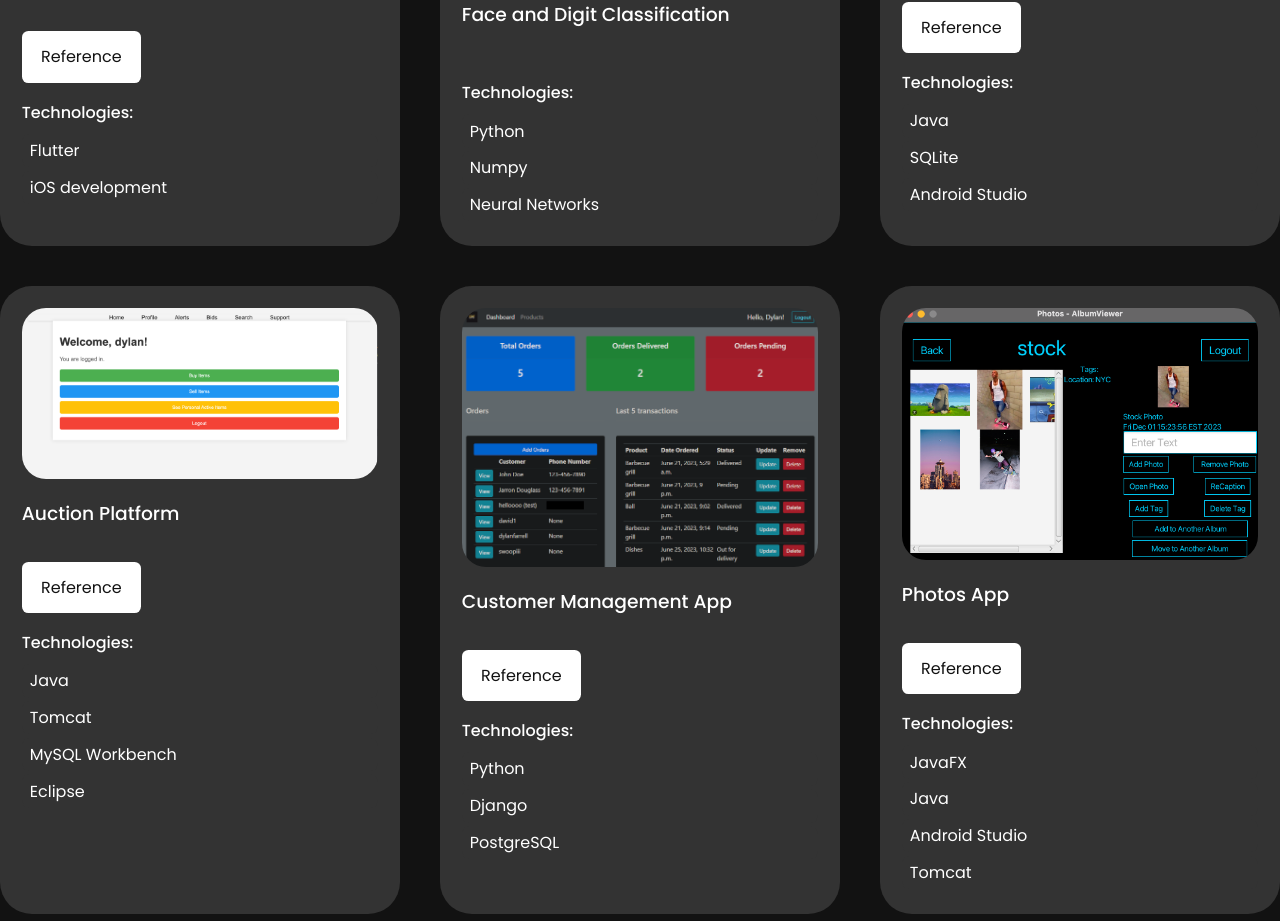
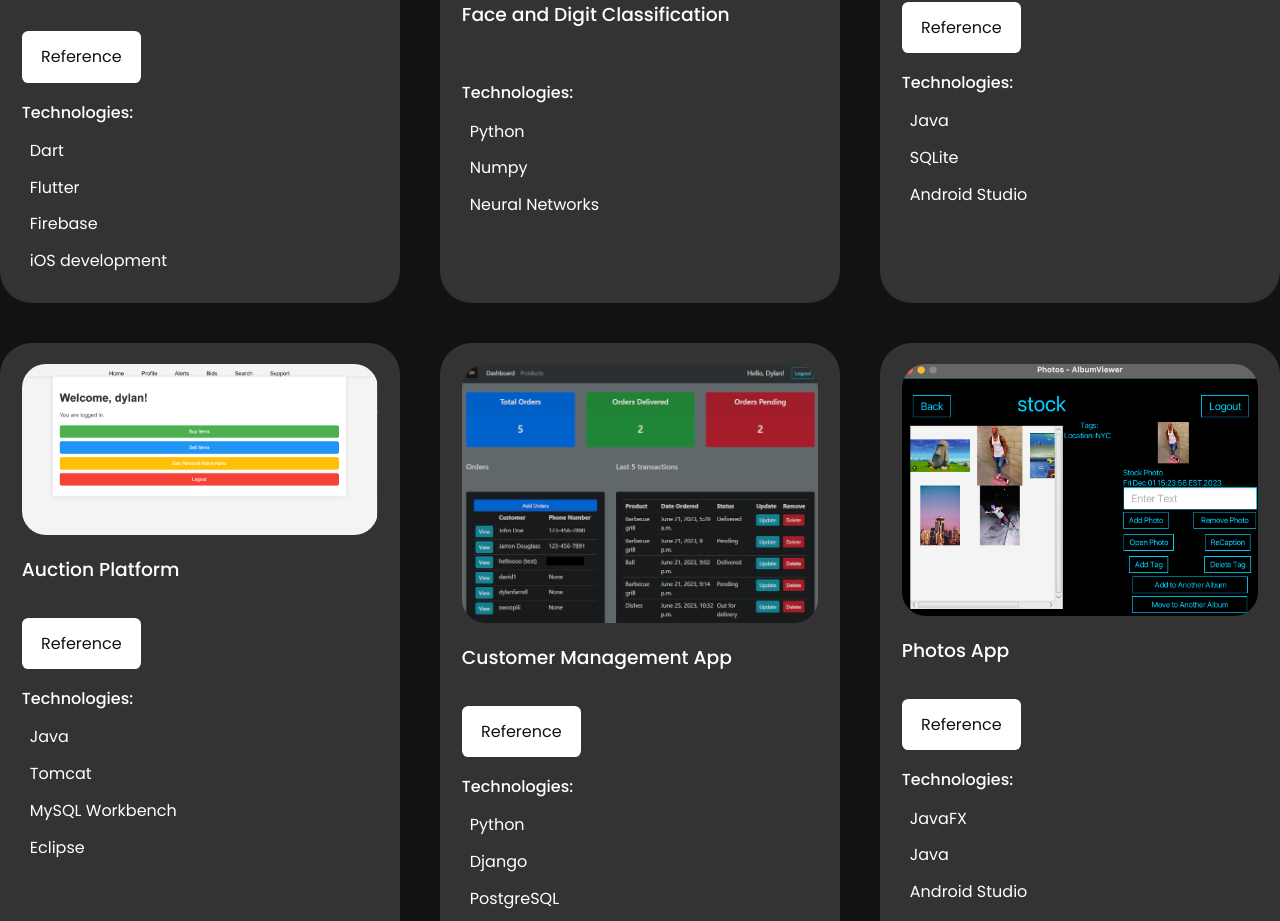
Before and after one commit to Swoopi/Portfolio, a React (Create React App) app: page / in a window 1280 px wide. Shown: the part 1887-2808 px from the top of the page. Built offline with nearby package versions, Linux system fonts and the light colour scheme.

Commit message:
updated flutter skills

```diff
--- a/src/components/portfolio/Portfolio.jsx
+++ b/src/components/portfolio/Portfolio.jsx
@@ -14,7 +14,7 @@ const data = [
     image: IMG6,
     title: 'Munch Mates',
     github: 'https://munchmates.fyi/',
-    technologies: ['Flutter', 'iOS development'],
+    technologies: ['Dart', 'Flutter', 'Firebase', 'iOS development'],
   },
   {
     id: 2,
```
